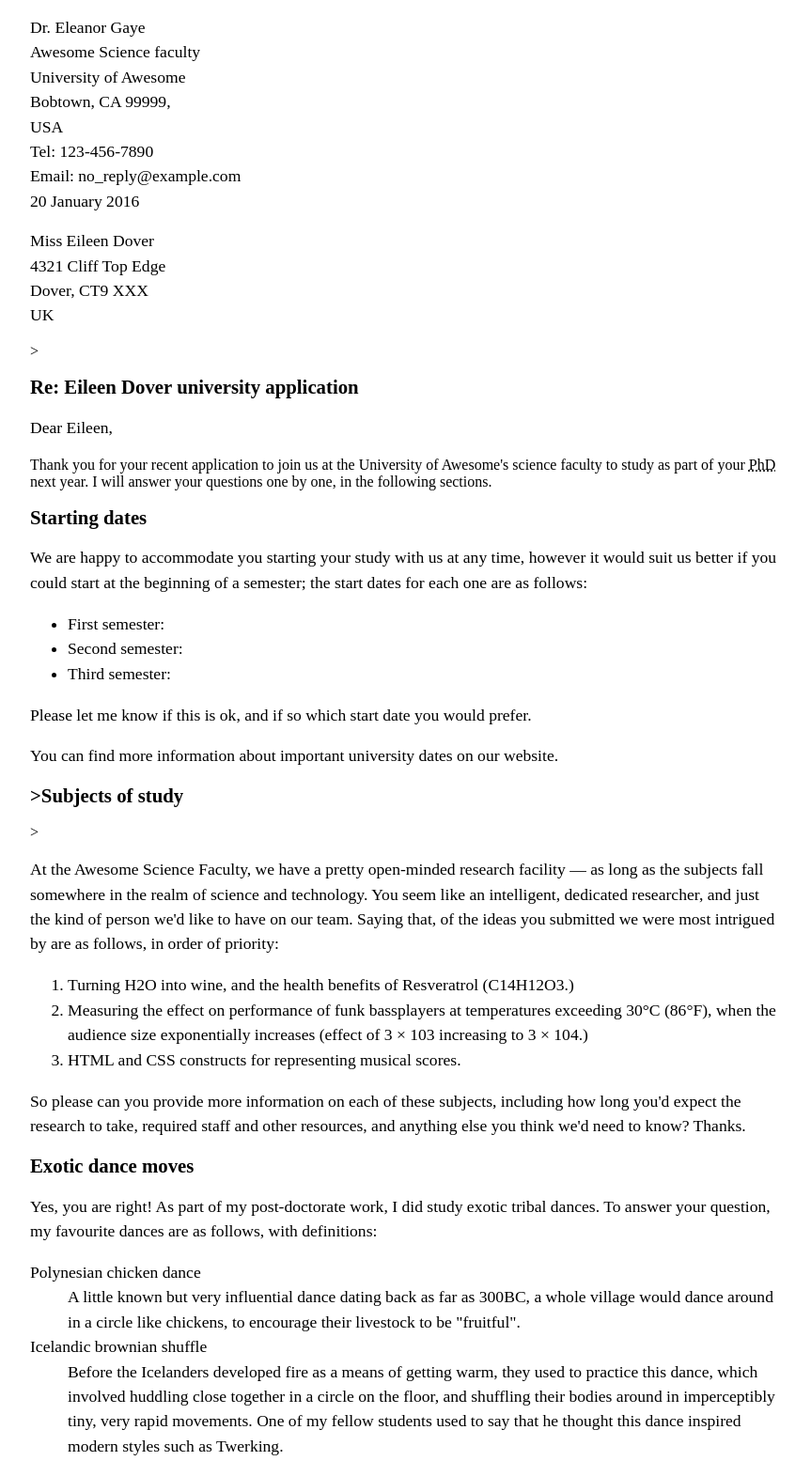
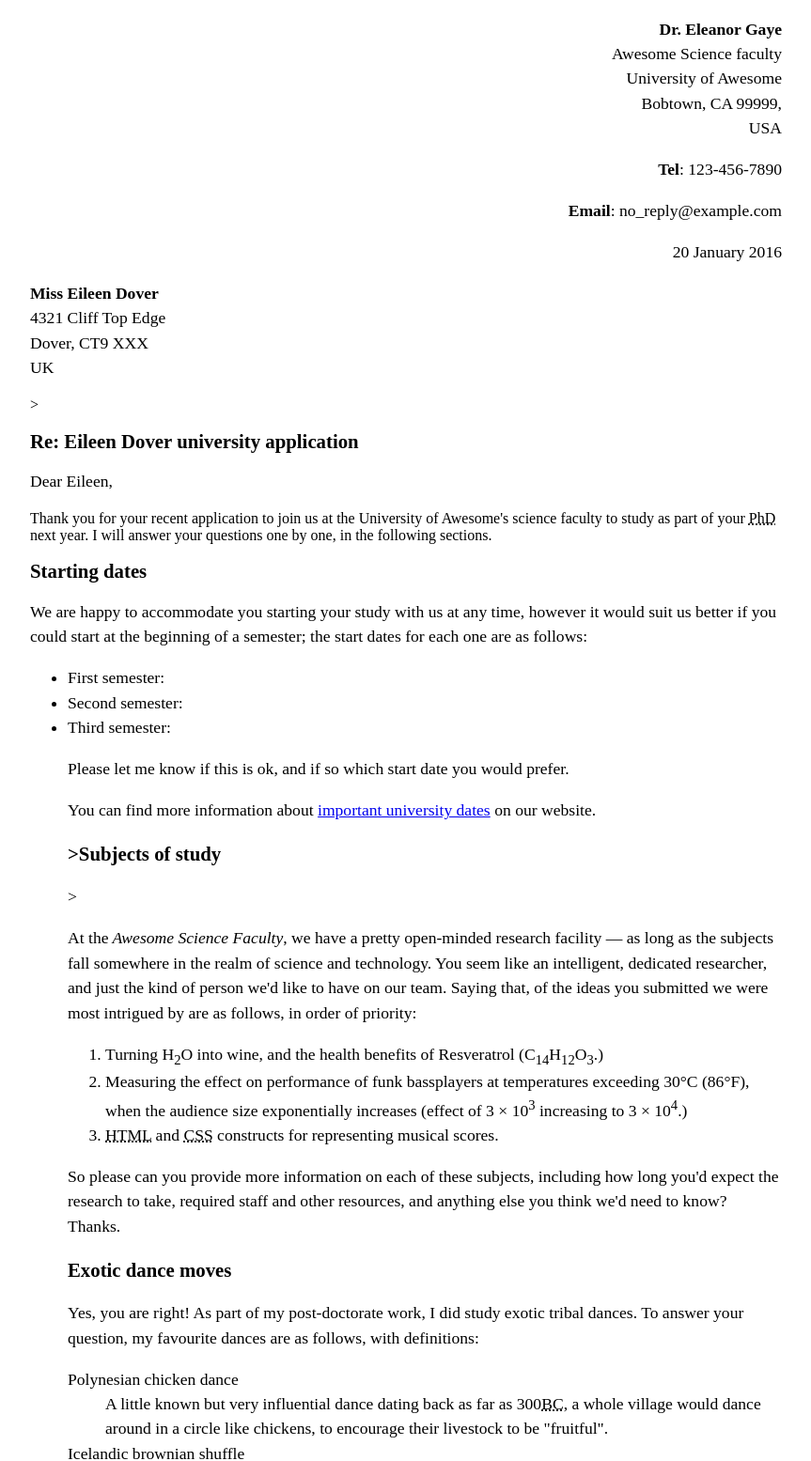
Before and after one commit to bearscasas6/bearscasas6.github.io, a plain HTML site: page letter-markup/index.html in a window 1280 px wide. Shown: the top 1555 px of the page at 94% size, without its empty margins (208-1071 px from the left). Drawn offline with Linux system fonts and the light colour scheme.

Commit message:
Created letter-markup
Created index for letter-markup and subdirectory

```diff
--- a/letter-markup/index.html
+++ b/letter-markup/index.html
@@ -35,23 +35,28 @@
         </style>
     </head>
     <body>
-        <address>
-            Dr. Eleanor Gaye<br>
-            Awesome Science faculty<br>
-            University of Awesome<br>
-            Bobtown, CA 99999,<br>
-            USA<br>
-            Tel: 123-456-7890<br>
-            Email: no_reply@example.com<br>
+        <address class="sender-column">
+       <p>
+               <strong> Dr. Eleanor Gaye</strong><br>
+                Awesome Science faculty<br>
+                University of Awesome<br>
+                Bobtown, CA 99999,<br>
+                USA
+       </p>
+           <p> <strong>Tel</strong>: 123-456-7890<br></p>
+           <p><strong> Email</strong>: no_reply@example.com<br></p>
 
-            20 January 2016<br>
         </address>
+        <p class="sender-column"><time datetime="2016-01-20">20 January 2016</time></p>
+
 
       <address>
-            Miss Eileen Dover<br>
-            4321 Cliff Top Edge<br>
-            Dover, CT9 XXX<br>
-            UK<br>
+           <p>
+                <strong>Miss Eileen Dover</strong><br>
+                4321 Cliff Top Edge<br>
+                Dover, CT9 XXX<br>
+                UK
+           </p>
 
         </address>>
 
@@ -67,24 +72,24 @@
       <p>  We are happy to accommodate you starting your study with us at any time, however it would suit us better if you could start at the beginning of a semester; the start dates for each one are as follows:</p>
 
         <ul>
-            <li>First semester: <time datetime="9 September 2016"></time> </li>
-            <li>Second semester: <time datetime="15 January 2017"></time></li>
-            <li>Third semester: <time datetime="2 May 2017"></time>
+            <li>First semester: <time datetime="2016-09-09" 9 September 2016" </li>
+            <li>Second semester: <time datetime="2017-01-15" 15 January 2017"</li>
+            <li>Third semester: <time datetime="2017-05-02" 2 May 2017"
         </ul>
 
         <p>Please let me know if this is ok, and if so which start date you would prefer.</p>
 
-       <p> You can find more information about important university dates on our website.</p>
+       <p> You can find more information about <a href="http://example.com." title="Acedmic Schedule">important university dates</a> on our website.</p>
 
 
         <h2>>Subjects of study</h2>>
 
-       <p> At the Awesome Science Faculty, we have a pretty open-minded research facility — as long as the subjects fall somewhere in the realm of science and technology. You seem like an intelligent, dedicated researcher, and just the kind of person we'd like to have on our team. Saying that, of the ideas you submitted we were most intrigued by are as follows, in order of priority:</p>
+       <p> At the<em> Awesome Science Faculty</em>, we have a pretty open-minded research facility — as long as the subjects fall somewhere in the realm of science and technology. You seem like an intelligent, dedicated researcher, and just the kind of person we'd like to have on our team. Saying that, of the ideas you submitted we were most intrigued by are as follows, in order of priority:</p>
      <ol>
 
-            <li>Turning H2O into wine, and the health benefits of Resveratrol (C14H12O3.)</li>
-            <li>Measuring the effect on performance of funk bassplayers at temperatures exceeding 30°C (86°F), when the audience size exponentially increases (effect of 3 × 103 increasing to 3 × 104.)</li>
-            <li>HTML and CSS constructs for representing musical scores.</li>
+            <li>Turning H<sub>2</sub>O into wine, and the health benefits of Resveratrol (C<sub>14</sub>H<sub>12</sub>O<sub>3</sub>.)</li>
+            <li>Measuring the effect on performance of funk bassplayers at temperatures exceeding 30°C (86°F), when the audience size exponentially increases (effect of 3 × 10<sup>3</sup> increasing to 3 × 10<sup>4</sup>.)</li>
+            <li><abbr title="Hypertext Markup Language">HTML</abbr> and <abbr title="Cascading Style Sheets">CSS</abbr> constructs for representing musical scores.</li>
      </ol>
 
        <p> So please can you provide more information on each of these subjects, including how long you'd expect the research to take, required staff and other resources, and anything else you think we'd need to know? Thanks.</p>
@@ -96,18 +101,18 @@
 
         <dl>
             <dt>Polynesian chicken dance</dt>
-            <dd>A little known but very influential dance dating back as far as 300BC, a whole village would dance around in a circle like chickens, to encourage their livestock to be "fruitful".</dd>
+            <dd>A little known but very influential dance dating back as far as 300<abbr title="Common Era">BC</abbr>, a whole village would dance around in a circle like chickens, to encourage their livestock to be "fruitful".</dd>
             <dt>Icelandic brownian shuffle</dt>
            <dd> Before the Icelanders developed fire as a means of getting warm, they used to practice this dance, which involved huddling close together in a circle on the floor, and shuffling their bodies around in imperceptibly tiny, very rapid movements. One of my fellow students used to say that he thought this dance inspired modern styles such as Twerking.</dd>
             <dt>Arctic robot dance</dt>
             <dd>An interesting example of historic misinformation, English explorers in the 1960s believed to have discovered a new dance style characterized by "robotic", stilted movements, being practiced by inhabitants of Northern Alaska and Canada. Later on however it was discovered that they were just moving like this because they were really cold.</dd>
         </dl>
 
-        <p>For more of my research, see my exotic dance research page.</p>
+        <p>For more of my research, see my <a href="http://example.com." title="Polynesian Dance Official">exotic dance research page</a>.</p>
 
        <p> Yours sincerely,</p>
         <p>Dr Eleanor Gaye</p>
 
-       <p> University of Awesome motto: "Be awesome to each other." -- Bill S Preston, Esq</p>
+       <p> <em>University of Awesome</em> motto: <q>Be awesome to each other.</q> --<q cite="Title"> Bill S Preston</q>, <abbr title="Esquire">Esq</abbr></p>
     </body>
 </html>
```
